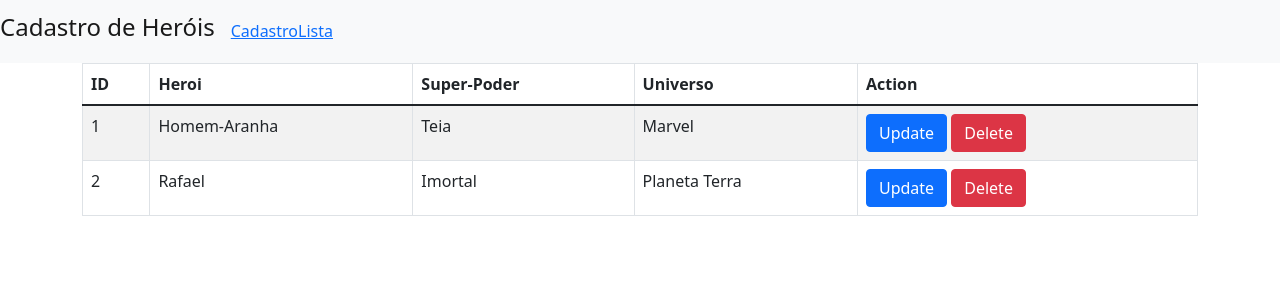
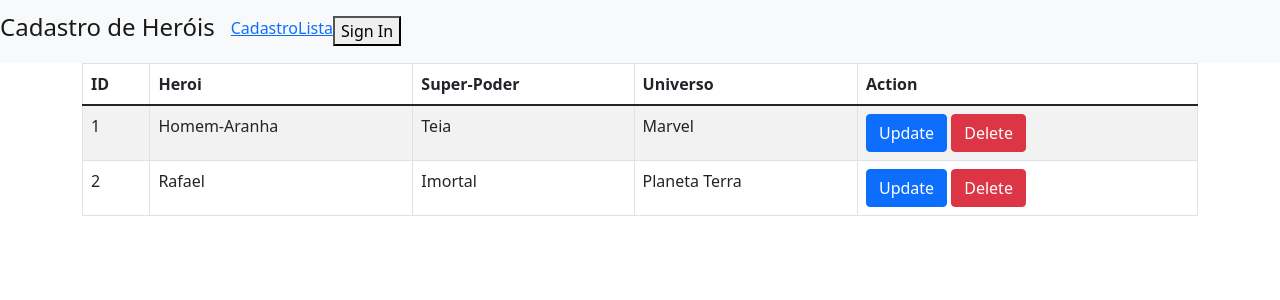
Before and after one commit to RafaelBregion/Herois-EY, a React (Create React App) app: page / in a window 1280 px wide. Shown: the top 300 px of the page. Built offline with nearby package versions, Linux system fonts and the light colour scheme.

Commit message:
Adicionando botao de login e search no Lista
Incompleto

```diff
--- a/src/App.js
+++ b/src/App.js
@@ -11,4 +11,5 @@ const App = () => {
     </Fragment>
   )
 }
+
 export default App
--- /dev/null
+++ b/src/Header/Nav.css
@@ -0,0 +1,3 @@
+.button:last-child {
+  background: blue;
+}
--- a/src/Header/Nav.js
+++ b/src/Header/Nav.js
@@ -1,12 +1,15 @@
 import React from 'react'
 
+import './Nav.css'
 import Navbar from 'react-bootstrap/Navbar'
 import Nav from 'react-bootstrap/Nav'
-import { Link } from "react-router-dom";
-// import Cadastro from './Cadastro/index'
-// import Lista from './Lista'
+import { Link } from 'react-router-dom'
 
-const Header = () => {
+const Header = (handleLoginClick) => {
+  const handleClick = () => {
+    handleLoginClick()
+  }
+
   return (
     <Navbar bg="light" expand="lg">
       <Navbar.Brand>
@@ -16,15 +19,19 @@ const Header = () => {
       <Navbar.Collapse id="basic-navbar-nav">
         <Nav className="mr-auto">
           <Link to="/Cadastro">
-          <Nav>Cadastro</Nav>
+            <Nav>Cadastro</Nav>
           </Link>
           <Link to="/Lista">
             <Nav> Lista </Nav>
           </Link>
+          <div>
+            <button onClick={handleClick} className="logicon">
+              Sign In
+            </button>
+          </div>
         </Nav>
       </Navbar.Collapse>
     </Navbar>
   )
 }
-
 export default Header
```
Also changed, not shown: src/Lista/index.js (+5 -3 lines), src/Login/Login.css (added, +10 -0 lines), src/Login/Login.js (added, +11 -0 lines), 1 other file (tests, documents, lock files or other folders).
